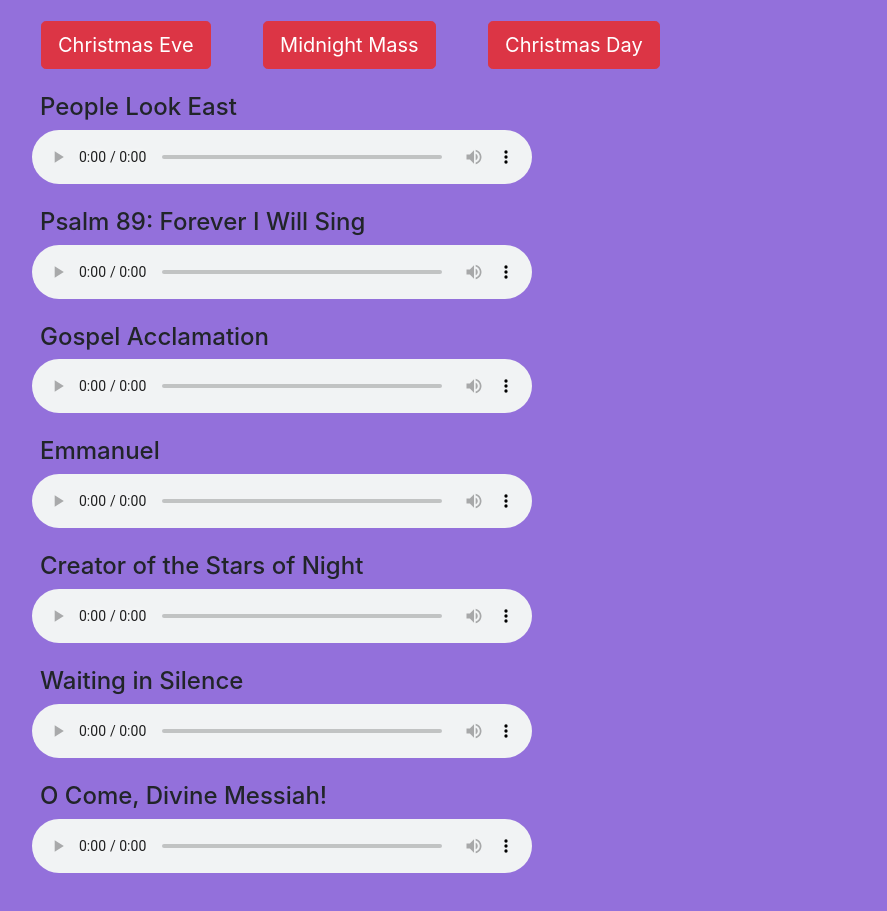
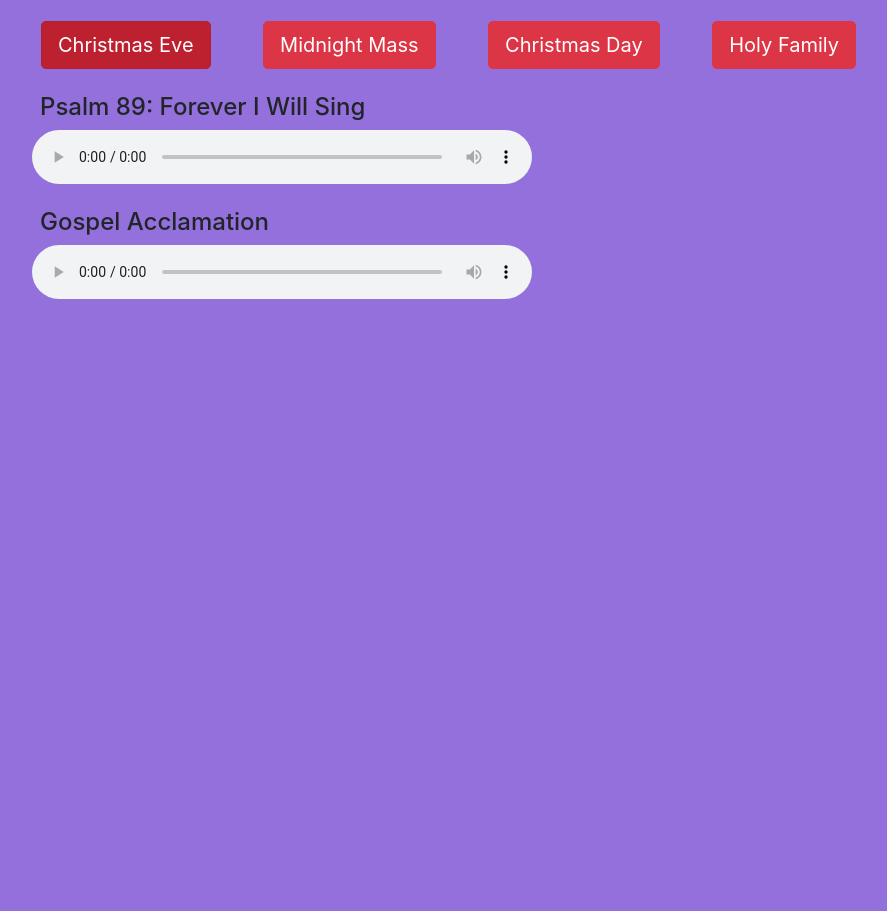
Before and after one commit to igorcweb/teens-choir, a website: page dist/index.html in a window 1280 px wide. Shown: the part 67-978 px from the top of the page, without its empty margins (15-902 px from the left). After the commit the page ends 800 px from the top, so only its background shows below. Drawn offline with nearby package versions, Linux system fonts and the light colour scheme.

Commit message:
holy family

```diff
--- a/dist/index.html
+++ b/dist/index.html
@@ -28,13 +28,13 @@
 <body>
   <h1 class="text-center text-sm-left ml-sm-3 mb-4">Teen's Choir</h1>
   <div class="buttons mb-2 text-center text-sm-left ">
-    <a class="btn btn-lg btn-danger mb-3 mx-4 ce text-white">Christmas Eve</a>
+    <a class="btn btn-lg btn-danger mb-3 mx-4 ce text-white active">Christmas Eve</a>
     <a class="btn btn-lg btn-danger mb-3 mx-4 mm text-white">Midnight Mass</a>
     <a class="btn btn-lg btn-danger mb-3 mx-4 cd text-white">Christmas Day</a>
-    <!-- <a class="btn btn-lg btn-danger mb-3 mx-4 hf text-white">Holy Family</a> -->
+    <a class="btn btn-lg btn-danger mb-3 mx-4 hf text-white">Holy Family</a>
   </div>
   <div class="col">
-    <div class="ce music mb-5 d-none" id="ce">
+    <div class="ce music mb-5" id="ce">
       <!-- <div class="mb-4">
         <h4 class="ml-4 ml-sm-2">
           Once in Royal David’s City
@@ -319,76 +319,7 @@
       </div>
     </div>
   </div>
-  <div class="col">
-    <div class="advent-4 music mb-5" id="advent-4">
-      <div class="mb-4">
-        <h4 class="ml-4 ml-sm-2">
-          People Look East
-        </h4>
-        <audio controls title="People Look East" class="mb-2">
-          <source src="./audio/advent-4/people-look-east.m4a" type="audio/mp4" />
-          Your browser does not support the audio element.
-        </audio>
-      </div>
-      <div class="mb-4">
-        <h4 class="ml-4 ml-sm-2">
-          Psalm 89: Forever I Will Sing
-        </h4>
 
-        <audio controls title="Psalm 89: Forever I Will Sing" class="mb-2">
-          <source src="./audio/advent-4/psalm-89-forever-i-will-sing.m4a" type="audio/mp4" />
-          Your browser does not support the audio element.
-        </audio>
-      </div>
-
-      <div class="mb-4">
-        <h4 class="ml-4 ml-sm-2">
-          Gospel Acclamation
-        </h4>
-        <audio controls title="Gospel Acclamation" class="mb-2">
-          <source src="./audio/advent-4/gospel-acc-a4b.m4a" type="audio/mp4" />
-          Your browser does not support the audio element.
-        </audio>
-      </div>
-      <div class="mb-4">
-        <h4 class="ml-4 ml-sm-2">
-          Emmanuel
-        </h4>
-
-        <audio controls title="Emmanuel">
-          <source src="./audio/advent-4/emmanuel.m4a" type="audio/mp4" />
-          Your browser does not support the audio element.
-        </audio>
-      </div>
-      <div class="mb-4">
-        <h4 class="ml-4 ml-sm-2">
-          Creator of the Stars of Night
-        </h4>
-        <audio controls title="Creator of the Stars of Night" class="mb-2">
-          <source src="./audio/advent-4/creator-of-the-stars-of-night.m4a" type="audio/mp4" />
-          Your browser does not support the audio element.
-        </audio>
-      </div>
-      <div class="mb-4">
-        <h4 class="ml-4 ml-sm-2">
-          Waiting in Silence
-        </h4>
-        <audio controls title="Waiting in Silence" class="mb-2">
-          <source src="./audio/advent-4/waiting-in-silence.m4a" type="audio/mp4" />
-          Your browser does not support the audio element.
-        </audio>
-      </div>
-      <div class="mb-4">
-        <h4 class="ml-4 ml-sm-2">
-          O Come, Divine Messiah!
-        </h4>
-        <audio controls title="O Come, Divine Messiah!" class="mb-2">
-          <source src="./audio/advent-4/o-come-divine-messiah.m4a" type="audio/mp4" />
-          Your browser does not support the audio element.
-        </audio>
-      </div>
-    </div>
-  </div>
 
   <!-- Optional JavaScript -->
   <!-- jQuery first, then Popper.js, then Bootstrap JS -->
```
